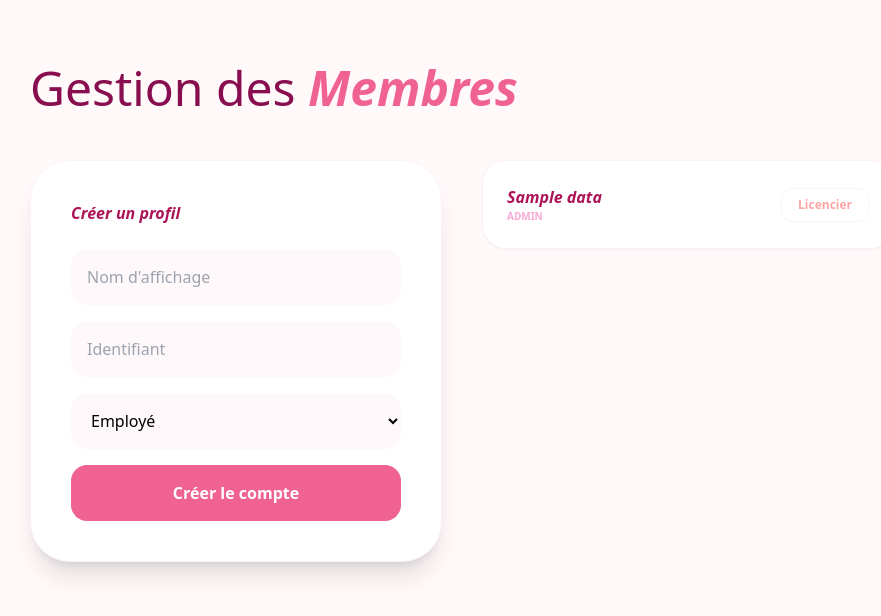
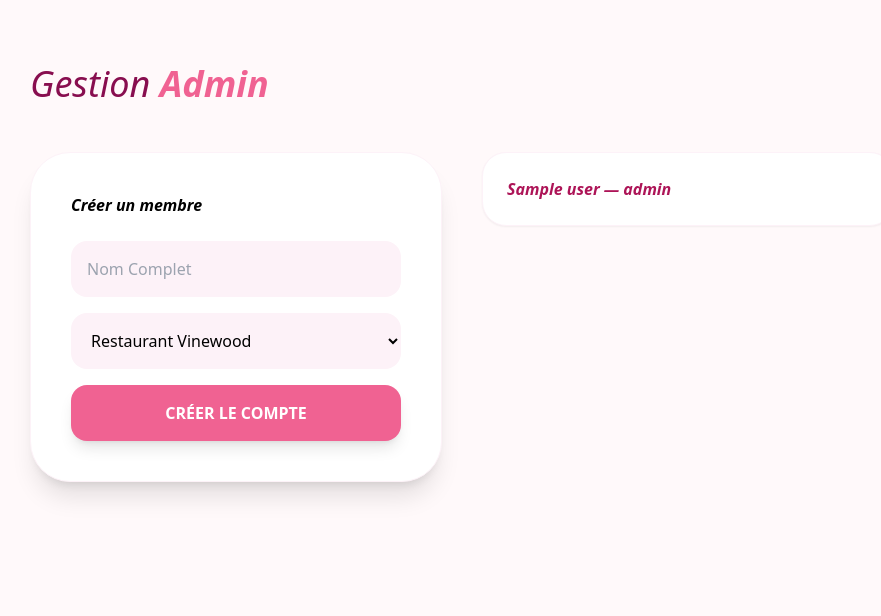
Before and after one commit to Hyuko123/comptabilit-, a Flask app: template templates/utilisateurs.html in a window 1280 px wide. Shown: the top 616 px of the page, without its empty margins (322-1203 px from the left). Run offline with Flask 3, Linux system fonts and the light colour scheme; the template is opened without the code that fills it: most values are stand-ins (such as "Sample title", 1, 10 or a date in 2020); some libraries are stand-ins or nearby versions.

Commit message:
Update utilisateurs.html

```diff
--- a/templates/utilisateurs.html
+++ b/templates/utilisateurs.html
@@ -1,38 +1,25 @@
 <!DOCTYPE html>
 <html lang="fr">
 <head>
-    <meta charset="UTF-8">
-    <script src="https://cdn.tailwindcss.com"></script>
+    <meta charset="UTF-8"><script src="https://cdn.tailwindcss.com"></script>
     <title>Utilisateurs | Ultraze</title>
 </head>
 <body class="bg-[#fff9fa] flex min-h-screen">
     <main class="ml-72 flex-1 p-16">
-        <header class="mb-12">
-            <h2 class="text-5xl font-light text-[#880e4f]">Gestion des <span class="font-black italic text-[#f06292]">Membres</span></h2>
-        </header>
-
-        <section class="grid grid-cols-1 lg:grid-cols-2 gap-10">
+        <h2 class="text-4xl font-light text-[#880e4f] mb-12 italic">Gestion <span class="font-black text-[#f06292]">Admin</span></h2>
+        <div class="grid grid-cols-1 lg:grid-cols-2 gap-10">
             <div class="bg-white p-10 rounded-[40px] shadow-xl border border-pink-50">
-                <h3 class="text-[#ad1457] font-black mb-6 italic italic">Créer un profil</h3>
-                <form class="space-y-4">
-                    <input type="text" placeholder="Nom d'affichage" class="w-full p-4 rounded-2xl bg-pink-50/50 border-none outline-none">
-                    <input type="text" placeholder="Identifiant" class="w-full p-4 rounded-2xl bg-pink-50/50 border-none outline-none">
-                    <select class="w-full p-4 rounded-2xl bg-pink-50/50 border-none"><option>Employé</option><option>Patron</option></select>
-                    <button class="w-full bg-[#f06292] text-white font-bold py-4 rounded-2xl">Créer le compte</button>
+                <h3 class="font-black mb-6 italic">Créer un membre</h3>
+                <form action="/add_user" method="POST" class="space-y-4">
+                    <input type="text" name="new_name" placeholder="Nom Complet" class="w-full p-4 rounded-2xl bg-pink-50 border-none outline-none">
+                    <select name="new_entreprise" class="w-full p-4 rounded-2xl bg-pink-50 border-none">{% for ent in entreprises %}<option>{{ ent }}</option>{% endfor %}</select>
+                    <button class="w-full bg-[#f06292] text-white font-bold py-4 rounded-2xl shadow-lg">CRÉER LE COMPTE</button>
                 </form>
             </div>
             <div class="space-y-4">
-                {% for username, data in all_users.items() %}
-                <div class="bg-white p-6 rounded-3xl shadow-sm border border-pink-50 flex justify-between items-center">
-                    <div>
-                        <p class="font-black text-[#ad1457] italic">{{ data.name }}</p>
-                        <p class="text-[10px] text-pink-300 font-bold uppercase">{{ data.role }}</p>
-                    </div>
-                    <button class="text-red-300 text-xs font-bold border border-red-50 px-4 py-2 rounded-xl hover:bg-red-50 transition-all">Licencier</button>
-                </div>
-                {% endfor %}
+                {% for u, d in all_users.items() %}<div class="bg-white p-6 rounded-3xl border border-pink-50 font-bold text-[#ad1457] italic shadow-sm">{{ d.name }} — {{ d.role }}</div>{% endfor %}
             </div>
-        </section>
+        </div>
     </main>
 </body>
 </html>
```
